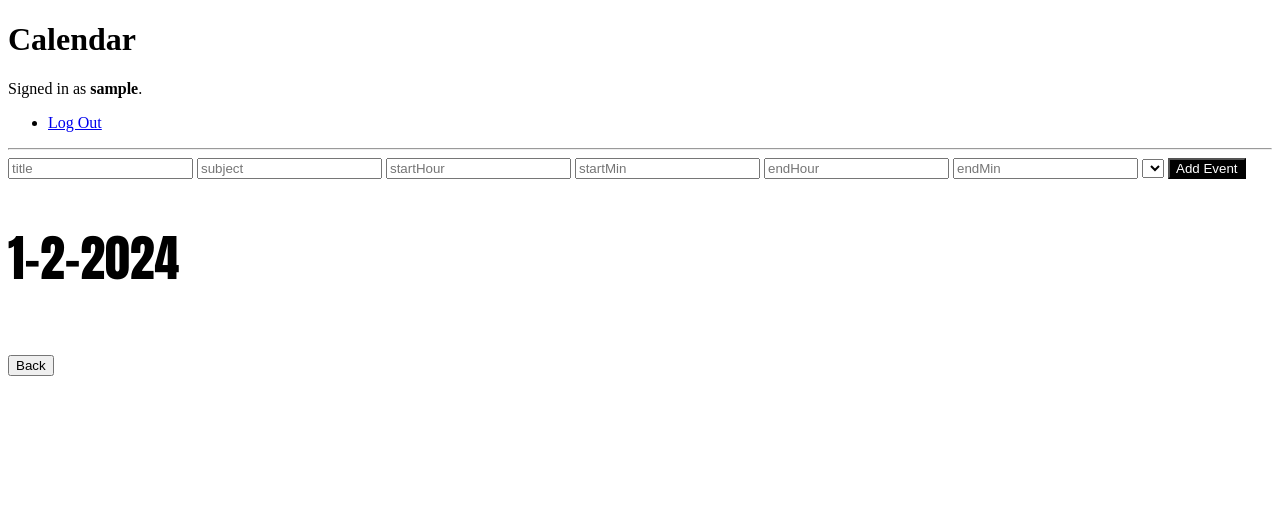
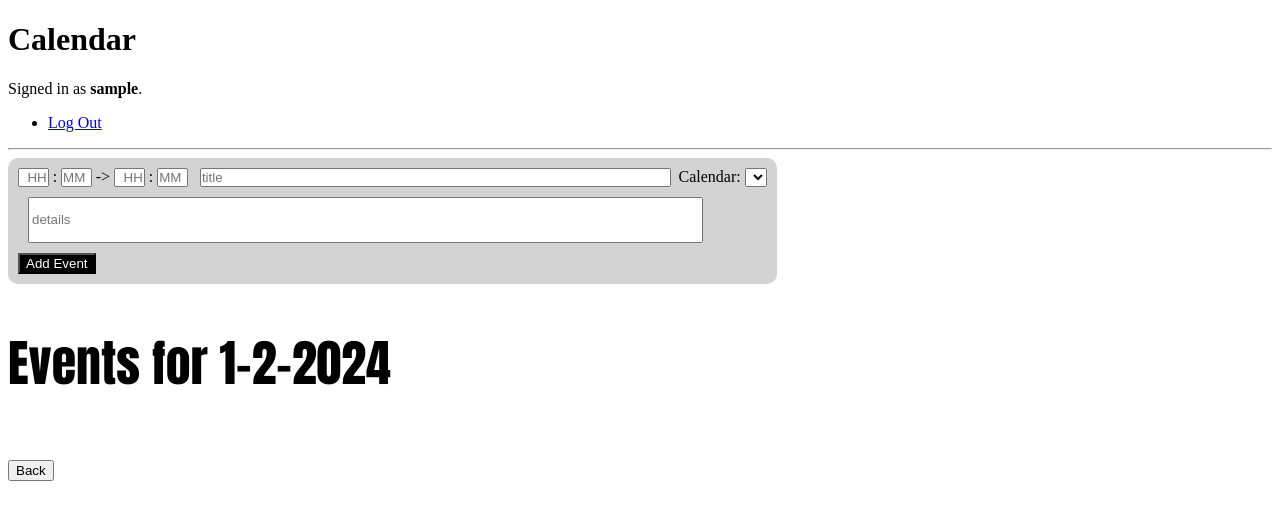
Before and after one commit to JustSahil-S/event_calendar, a Django app: page /2024/01/02 in a window 1280 px wide. Shown: the top 520 px of the page. Run offline with Django 4.2, Linux system fonts and the light colour scheme; the visitor is signed in with stand-in values (Sample User, id 1); data comes from the database, SQL or seed files in the repository; data that the repository does not hold is empty.

Commit message:
Refined events and calendars pages

```diff
--- a/webcalendar/models.py
+++ b/webcalendar/models.py
@@ -9,6 +9,7 @@ class User(AbstractUser):
 
 class Calendar(models.Model):
     owner = models.ForeignKey("User", on_delete=models.CASCADE, related_name="calendars")
+    color = models.CharField(max_length=100, default = "#D3D3D3")
     sharedUsers = models.ManyToManyField("User", related_name="sharedUsers", blank=True)
     title = models.CharField(max_length=100)
     def Calendar_Attributes(self):
@@ -23,7 +24,7 @@ class Event(models.Model):
     month = models.CharField(max_length=255)
     year = models.CharField(max_length=255)
     title = models.CharField(max_length=255)
-    subject = models.CharField(max_length=255)
+    details = models.CharField(max_length=255)
     calendar = models.ForeignKey("Calendar", on_delete=models.CASCADE, related_name="events")
     owner = models.ForeignKey("User", on_delete=models.CASCADE, related_name="created_events")
     def Event_Attributes(self):
--- a/webcalendar/templates/webcalendar/dayevent.html
+++ b/webcalendar/templates/webcalendar/dayevent.html
@@ -8,50 +8,57 @@
                 color: black;
                 font-family: Impact, Haettenschweiler, 'Arial Narrow Bold', sans-serif;}
 </style>
+<div style="background-color: lightgrey; display: inline-block; padding: 10px; border-radius: 10px;">
     <form action="/addEvent" method="post">
         {% csrf_token %}
-    <input type="text" name="title" placeholder="title">
-    <input type="text" name="subject" placeholder="subject">
-    <input type="text" name="startHour" placeholder="startHour">
-    <input type="text" name="startMin" placeholder="startMin">
-    <input type="text" name="endHour" placeholder="endHour">
-    <input type="text" name="endMin" placeholder="endMin">
+        <input type="text" name="startHour" placeholder="HH" style="width: 2em;text-align: right; padding: 0px;" maxlength="2" required>
+        :
+        <input type="text" name="startMin" placeholder="MM" style="width: 2em; padding: 0px;" maxlength="2" required>
+        ->
+        <input type="text" name="endHour" placeholder="HH" style="width: 2em;text-align: right; padding: 0px;" maxlength="2" required>
+        :
+        <input type="text" name="endMin" placeholder="MM" style="width: 2em; padding: 0px;" maxlength="2" required>
+        &nbsp;
+        <input type="text" name="title" placeholder="title" style="width: 35em; padding: 0px;" required>
+        &nbsp;Calendar:
+        <select name="calendar">
+            {% for calendar in calendars %}
+                <option value="{{ calendar.id }}">{{ calendar.title }}[{{calendar.owner}}]</option>
+            {% endfor %}
+        </select>
+        <br>
+        <input type="textarea" name="details" placeholder="details" style="width: 50em; margin: 10px; height: 3em;">
+        <br>
         <input type="hidden" name="day" value="{{ day }}">
         <input type="hidden" name="month" value="{{ month }}">
         <input type="hidden" name="year" value="{{ year }}">
-    <select name="calendar">
-        {% for calendar in calendars %}
-            <option value="{{ calendar.id }}">{{ calendar.title }}</option>
-        {% endfor %}
-      </select>
         <input type="submit" style="background-color: rgb(0, 0, 0); color: white;" value="Add Event">
     </form>
-<h2>{{ month }}-{{day}}-{{ year }}</h2>
+</div>
+<h2>Events for {{ month }}-{{day}}-{{ year }}</h2>
     {% for event in events %}
-        <div style="background-color: rgb(237, 113, 113) ; display: inline-block; padding: 10px; border-radius: 10px; margin-bottom: 10px;">
+        <div style="background-color: {{ event.calendar.color }}; display: inline-block; padding: 10px; border-radius: 10px; margin-bottom: 10px;">
             <form action="/editEvent" method="post" style="display: block" id="edit{{ event.id}}">
                 {% csrf_token %}
             <input type="hidden" name="day" value="{{ day }}">
             <input type="hidden" name="month" value="{{ month }}">
             <input type="hidden" name="year" value="{{ year }}">
             <input type="hidden" name="event" value="{{ event.id }}">
-            <input type="text" name="startHour" value="{{ event.startHour }}" style="width: 2.5%;text-align: right; padding: 0px; background-color: rgb(237, 113, 113); border: 1px solid gray; margin-bottom: 10px;" maxlength="2">
+            <input type="text" name="startHour" value="{{ event.startHour }}" style="width: 2em;text-align: right; padding: 0px; background-color: {{ event.calendar.color }}; border: 1px solid gray; margin-bottom: 10px;" maxlength="2">
             :
-            <input type="text" name="startMin" value="{{ event.startMin }}" style="width: 2.5%; padding: 0px; background-color: rgb(237, 113, 113); border: 1px solid gray; margin-bottom: 10px;" maxlength="2">
+            <input type="text" name="startMin" value="{{ event.startMin }}" style="width: 2em; padding: 0px; background-color: {{ event.calendar.color }}; border: 1px solid gray; margin-bottom: 10px;" maxlength="2">
             ->
-            <input type="text" name="endHour" value="{{ event.endHour }}" style="width: 2.5%;text-align: right; padding: 0px; background-color: rgb(237, 113, 113) ; border: 1px solid gray;" maxlength="2">
+            <input type="text" name="endHour" value="{{ event.endHour }}" style="width: 2em;text-align: right; padding: 0px;background-color: {{ event.calendar.color }} ; border: 1px solid gray;" maxlength="2">
             :
-            <input type="text" name="endMin" value="{{ event.endMin }}" style="width: 2.5%; padding: 0px; background-color: rgb(237, 113, 113); border: 1px solid gray;" maxlength="2">
+            <input type="text" name="endMin" value="{{ event.endMin }}" style="width: 2em; padding: 0px; background-color: {{ event.calendar.color }}; border: 1px solid gray;" maxlength="2">
              &nbsp;
-            <input type="text" name="title" value="{{ event.title }}" style="background-color: rgb(237, 113, 113); border: 1px solid gray; font-size: large; font-weight: bold; text-decoration: underline; margin-bottom: 10px;">
-            &nbsp;From:
-            <input type="text" name="calendar" value="{{ event.calendar.title }}" readonly="readonly" style="padding: 0px; background-color: rgb(237, 113, 113); border: none;" maxlength="2">
-            &nbsp; Created By:
-            <input type="text" name="owner" value="{{ event.owner }}" readonly="readonly" style="padding: 0px; background-color: rgb(237, 113, 113); border: none;" maxlength="2">
+            <input type="text" name="title" value="{{ event.title }}" style="width: 35em; background-color: {{ event.calendar.color }}; border: 1px solid gray; font-weight: bold; margin-bottom: 10px;">
+            &nbsp;Calendar:
+            <input type="text" name="calendar" value="{{ event.calendar.title }}" readonly="readonly" style="padding: 0px; background-color: {{ event.calendar.color }}; border: none;" maxlength="2">
+            &nbsp; Created by:
+            <input type="text" name="owner" value="{{ event.owner }}" readonly="readonly" style="padding: 0px; background-color: {{ event.calendar.color }}; border: none;" maxlength="2">
             <br>
-            <input type="text" name="subject" value="{{ event.subject }}" style="background-color: rgb(237, 113, 113); border: 1px solid gray; width: 50%; margin-left: 2%; margin-bottom: 10px;">
-            <br>
-            <br>
+            <input type="textarea" name="details" value="{{ event.details }}" style="background-color: {{ event.calendar.color }}; border: 1px solid gray; width: 50em; margin: 10px; height: 3em;">
             </form>
             <form action="/deleteEvent" method="post" style="display: block;">
                 {% csrf_token %}
--- a/webcalendar/urls.py
+++ b/webcalendar/urls.py
@@ -11,8 +11,11 @@ urlpatterns = [
     path("addEvent", views.add_event, name="addevent"),
     path("deleteEvent", views.delete_event, name="deleteevent"),
     path("share", views.share, name="share"),
+    path("color", views.color, name="color"),
+
     path("shareWith", views.share_with, name="shareWith"),
     path("editEvent", views.edit_event, name="editevent"),
     path("newCalendar", views.new_calendar, name="newcalendar"),
-    path("getcalendar/<int:yearSelection>/<int:monthSelection>", views.get_calendar, name="getcalendar"),
+    path("getcalendar/<int:yearSelection>/<int:monthSelection>", views.get_calendar_month, name="getcalendar_month"),
+    path("getcalendar/<int:yearSelection>", views.get_calendar_year, name="getcalendar_year")
 ]
--- a/webcalendar/views.py
+++ b/webcalendar/views.py
@@ -72,17 +72,25 @@ def index(request, calendar_title=None):
     return render(request, "webcalendar/index.html",
                 {"calendar": monthCalendar})
 
-def get_calendar(request, yearSelection, monthSelection):
+def get_calendar_month(request, yearSelection, monthSelection):
     CalendarObjs = Calendar.objects.filter(Q(owner = User.objects.get(username = request.user.username)) | Q(sharedUsers = User.objects.get(username = request.user.username)))
     EventList = []
     for ev in Event.objects.filter(calendar__in=CalendarObjs, year=yearSelection, month=monthSelection):
         EventList.append(ev.Event_Attributes())
     return JsonResponse({"calendar": calendar.HTMLCalendar().formatmonth(yearSelection, monthSelection), "Events": EventList})
 
+def get_calendar_year(request, yearSelection):
+    CalendarObjs = Calendar.objects.filter(Q(owner = User.objects.get(username = request.user.username)) | Q(sharedUsers = User.objects.get(username = request.user.username)))
+    EventList = []
+    for ev in Event.objects.filter(calendar__in=CalendarObjs, year=yearSelection):
+        EventList.append(ev.Event_Attributes())
+    return JsonResponse({"calendar": calendar.HTMLCalendar().formatyear(yearSelection), "Events": EventList})
+
 
 def day_view(request, year, month, day):
-    CalendarObjs = Calendar.objects.filter(Q(owner = User.objects.get(username = request.user.username)) | Q(sharedUsers = User.objects.get(username = request.user.username)))
+    CalendarObjs = Calendar.objects.filter(Q(owner = User.objects.get(username = request.user.username)) | Q(sharedUsers = User.objects.get(username = request.user.username))).distinct()
     Events = Event.objects.filter(calendar__in=CalendarObjs, year = year, month = month, day = day)
+    #print(CalendarObjs)
     netTimeList = []
     EventList = []
     for event in Events:
@@ -106,7 +114,7 @@ def logout_view(request):
 
 def add_event(request):
     title = request.POST['title']
-    subject = request.POST['subject']
+    details = request.POST['details']
     startMin = request.POST['startMin']
     startHour = request.POST['startHour']
     endMin = request.POST['endMin']
@@ -117,7 +125,7 @@ def add_event(request):
     calendar = request.POST['calendar']
     Event.objects.create(
         title = title,
-        subject = subject,
+        details = details,
         startMin = startMin,
         startHour = startHour,
         endMin = endMin,
@@ -146,14 +154,14 @@ def edit_event(request):
     endMin = request.POST['endMin']
     endHour = request.POST['endHour']
     title = request.POST['title']
-    subject = request.POST['subject']
+    details = request.POST['details']
     item = Event.objects.filter(id=event)[0]
     item.startMin = startMin
     item.startHour = startHour
     item.endMin = endMin
     item.endHour = endHour
     item.title = title
-    item.subject = subject
+    item.details = details
     item.save()
     return HttpResponseRedirect(f"/{year}/{month}/{day}")
 def new_calendar(request):
@@ -180,3 +188,11 @@ def share_with(request):
         return HttpResponseRedirect(f"/share")
     else:
         return HttpResponse("You are not the Owner of this Calendar")
+
+def color(request):
+    print(request.POST["color"])
+    calendar = Calendar.objects.get(id = request.POST["calendar"])
+    if calendar.owner == request.user:
+        calendar.color = request.POST["color"]
+        calendar.save()
+    return HttpResponseRedirect(f"/share")
```
Also changed, not shown: webcalendar/static/webcalendar/index.js (+22 -4 lines), webcalendar/templates/webcalendar/index.html (+8 -3 lines), webcalendar/templates/webcalendar/share.html (+24 -9 lines). Lines whose indentation alone changed are shown as unchanged.
